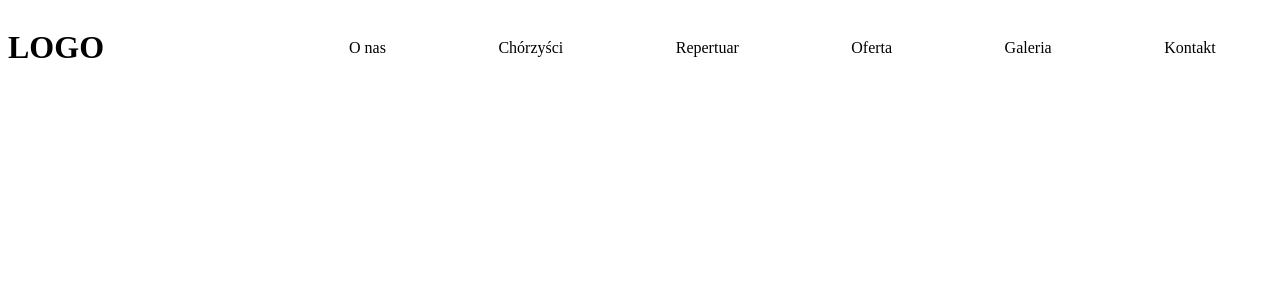
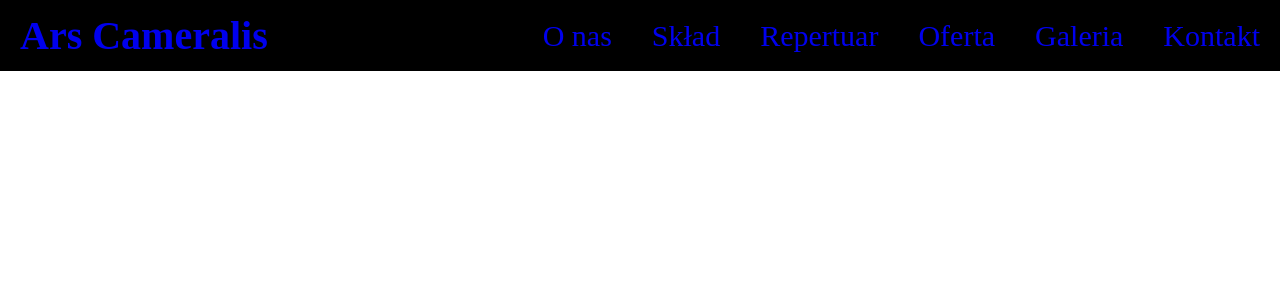
Before and after one commit to piotr-rajtar/ars-cameralis, a Vue app: page /about in a window 1280 px wide. Shown: the top 300 px of the page. Built offline with nearby package versions, Linux system fonts and the light colour scheme.

Commit message:
Add navigation bar

```diff
--- a/src/App.vue
+++ b/src/App.vue
@@ -6,10 +6,12 @@
 
 <script lang="ts">
 import { Component, Vue } from 'vue-property-decorator';
-import NavBar from './components/NavBar.vue';
+import NavBar from './components/navigation/NavBar.vue';
 
 @Component({ components: { NavBar } })
 export default class App extends Vue {}
 </script>
 
-<style lang="scss" module="style"></style>
+<style lang="scss" module="style">
+@import './scss/globals.scss';
+</style>
--- a/src/components/NavBar.vue
+++ /dev/null
@@ -1,40 +0,0 @@
-<template>
-  <header :class="style.container">
-    <h1 :class="style.logo">LOGO</h1>
-    <ul :class="style.navLinks">
-      <li>O nas</li>
-      <li>Chórzyści</li>
-      <li>Repertuar</li>
-      <li>Oferta</li>
-      <li>Galeria</li>
-      <li>Kontakt</li>
-    </ul>
-  </header>
-</template>
-
-<script lang="ts">
-import { Component, Vue } from 'vue-property-decorator';
-
-@Component({})
-export default class NavBar extends Vue {}
-</script>
-
-<style lang="scss" module="style">
-.container {
-  display: flex;
-  justify-content: space-around;
-}
-
-.logo {
-  display: inline;
-  flex: 20%;
-}
-
-.navLinks {
-  list-style-type: none;
-  display: inline-flex;
-  justify-content: space-around;
-  align-items: center;
-  flex: 80%;
-}
-</style>
--- /dev/null
+++ b/src/components/navigation/Logo.vue
@@ -0,0 +1,33 @@
+<template>
+  <h1 :class="style.logo">
+    <router-link to="/" :class="style.link">Ars Cameralis</router-link>
+  </h1>
+</template>
+
+<script lang="ts">
+import { Component, Vue } from 'vue-property-decorator';
+
+@Component({})
+export default class Logo extends Vue {}
+</script>
+
+<style lang="scss" module="style">
+@import '../../scss/variables.scss';
+
+$logo-size: 40px;
+
+.link {
+  text-decoration: none;
+
+  &:visited,
+  &:active {
+    color: inherit;
+  }
+}
+
+.logo {
+  color: $secondary-color;
+  font-size: $logo-size;
+  cursor: pointer;
+}
+</style>
--- /dev/null
+++ b/src/components/navigation/MenuItem.vue
@@ -0,0 +1,35 @@
+<template>
+  <li :class="style.navLink">
+    <router-link :to="link" :class="style.link"><slot /></router-link>
+  </li>
+</template>
+
+<script lang="ts">
+import { Component, Prop, Vue } from 'vue-property-decorator';
+
+@Component({})
+export default class MenuItem extends Vue {
+  @Prop({ type: String }) link!: string;
+}
+</script>
+
+<style lang="scss" module="style">
+@import '../../scss/variables.scss';
+.navLink {
+  margin-right: 10 * $spacing-unit;
+  cursor: pointer;
+
+  &:last-child {
+    margin-right: 0;
+  }
+}
+
+.link {
+  text-decoration: none;
+
+  &:visited,
+  &:active {
+    color: inherit;
+  }
+}
+</style>
--- /dev/null
+++ b/src/components/navigation/MenuItemList.vue
@@ -0,0 +1,34 @@
+<template>
+  <ul :class="style.navLinksContainer">
+    <menu-item v-for="item in menuItems" :key="item.link" :link="item.link">
+      {{ item.name }}
+    </menu-item>
+  </ul>
+</template>
+
+<script lang="ts">
+import { Component, Vue } from 'vue-property-decorator';
+import MenuItem from './MenuItem.vue';
+import { menuItems } from './menuData';
+import { MenuItemI } from '../../typings';
+
+@Component({ components: { MenuItem } })
+export default class MenuItemList extends Vue {
+  menuItems: MenuItemI[] = menuItems;
+}
+</script>
+
+<style lang="scss" module="style">
+@import '../../scss/variables.scss';
+
+$nav-link-size: 30px;
+
+.navLinksContainer {
+  list-style-type: none;
+  display: flex;
+  justify-content: space-around;
+  align-items: center;
+  color: $secondary-color;
+  font-size: $nav-link-size;
+}
+</style>
--- /dev/null
+++ b/src/components/navigation/NavBar.vue
@@ -0,0 +1,27 @@
+<template>
+  <header>
+    <nav :class="style.container">
+      <logo />
+      <menu-item-list />
+    </nav>
+  </header>
+</template>
+
+<script lang="ts">
+import { Component, Vue } from 'vue-property-decorator';
+import Logo from './Logo.vue';
+import MenuItemList from './MenuItemList.vue';
+
+@Component({ components: { Logo, MenuItemList } })
+export default class NavBar extends Vue {}
+</script>
+
+<style lang="scss" module="style">
+@import '../../scss/variables.scss';
+.container {
+  display: flex;
+  padding: 3 * $spacing-unit 5 * $spacing-unit;
+  justify-content: space-between;
+  background-color: $main-color;
+}
+</style>
--- /dev/null
+++ b/src/components/navigation/menuData.ts
@@ -0,0 +1,28 @@
+import { MenuItemI } from '../../typings';
+
+export const menuItems: MenuItemI[] = [
+  {
+    name: 'O nas',
+    link: '/about',
+  },
+  {
+    name: 'Skład',
+    link: '/members',
+  },
+  {
+    name: 'Repertuar',
+    link: '/repertoir',
+  },
+  {
+    name: 'Oferta',
+    link: '/offer',
+  },
+  {
+    name: 'Galeria',
+    link: '/gallery',
+  },
+  {
+    name: 'Kontakt',
+    link: '/contact',
+  },
+];
--- a/src/router/index.ts
+++ b/src/router/index.ts
@@ -1,14 +1,15 @@
 import Vue from 'vue';
 import VueRouter, { RouteConfig } from 'vue-router';
+import App from '../App.vue';
 
 Vue.use(VueRouter);
 
 const routes: Array<RouteConfig> = [
-  // {
-  //   path: "/",
-  //   name: "Home",
-  //   component: Home,
-  // },
+  {
+    path: '/',
+    name: 'App',
+    component: App,
+  },
 ];
 
 const router = new VueRouter({
--- /dev/null
+++ b/src/typings.ts
@@ -0,0 +1,4 @@
+export interface MenuItemI {
+  name: string;
+  link: string;
+}
--- a/vue.config.js
+++ b/vue.config.js
@@ -2,7 +2,7 @@ module.exports = {
   css: {
     requireModuleExtension: true,
     loaderOptions: {
-      scss: {
+      css: {
         modules: {
           localIdentName: '[name]-[hash]',
         },
```
